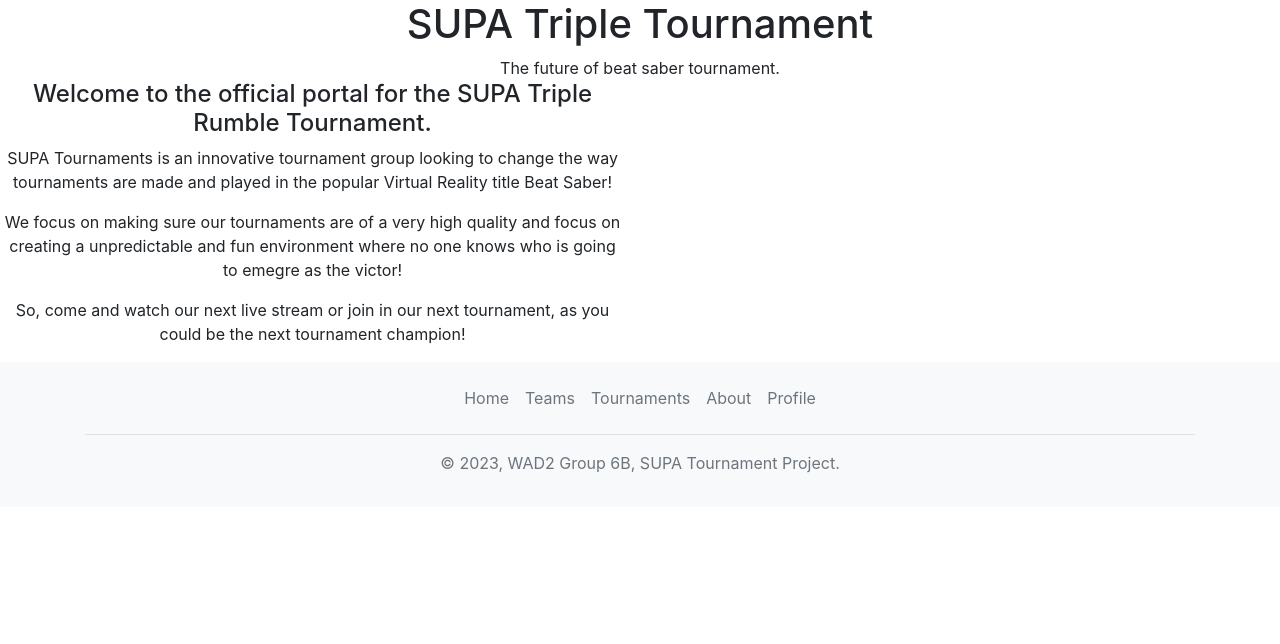
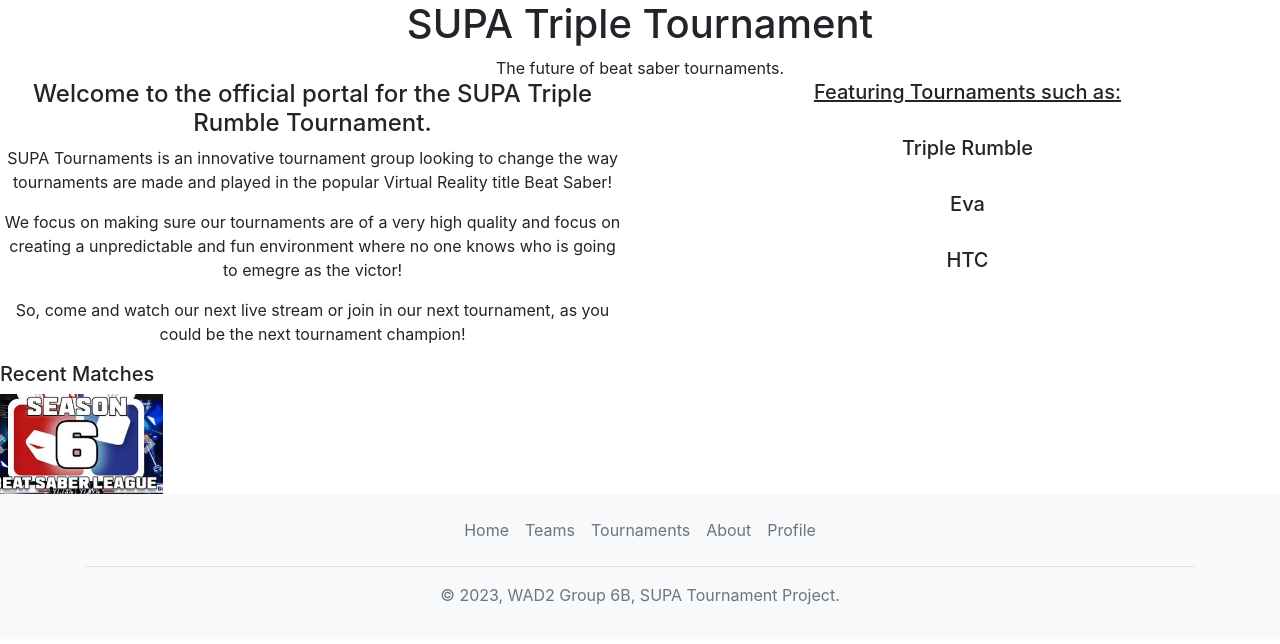
Before and after one commit to 2790004/WAD_2_Group_6B_Project, a Django app: page / in a window 1280 px wide. Shown: the part 66-710 px from the top of the page. Run offline with Django 4.2, Linux system fonts and the light colour scheme; the visitor is signed in with stand-in values (Sample User, id 1); some libraries are stand-ins or nearby versions.

Commit message:
updated homepage and added dropdown to base.html (#5)

```diff
--- a/SUPA_Triple_Rumble_Project/Templates/SUPA_Triple_Rumble_Tournament/base.html
+++ b/SUPA_Triple_Rumble_Project/Templates/SUPA_Triple_Rumble_Tournament/base.html
@@ -18,6 +18,9 @@
             {% endblock %}
         </title>
         <!-- Icon -->
+
+        <!--horizontal scrollable-->
+
 
     </head>
     <body>
@@ -45,6 +48,17 @@
                             <button type="button" class="btn btn-outline-primary me-2">Login</button>
                             <button type="button" class="btn btn-primary">Sign-up</button>
                         </div>
+
+                        <div class="dropdown">
+                            <button class="btn btn-secondary dropdown-toggle" type="button" id="dropdownMenuButton" data-toggle="dropdown" aria-haspopup="true" aria-expanded="false">
+                              Dropdown button
+                            </button>
+                            <div class="dropdown-menu" aria-labelledby="dropdownMenuButton">
+                              <a class="dropdown-item" >Season 6</a>
+                              <a class="dropdown-item" >Another action</a>
+                              <a class="dropdown-item" >Something else here</a>
+                            </div>
+                          </div>
                     {% else %}
                         <div class="dropdown text-end col-2">
                             <a href="{% url 'profile' %}" class="d-block link-dark text-decoration-none dropdown-toggle" data-bs-toggle="dropdown" aria-expanded="false">
--- a/SUPA_Triple_Rumble_Project/Templates/SUPA_Triple_Rumble_Tournament/homepage.html
+++ b/SUPA_Triple_Rumble_Project/Templates/SUPA_Triple_Rumble_Tournament/homepage.html
@@ -6,7 +6,7 @@
 {% block body %}
     <div class="title text-center">
         <h1>SUPA Triple Tournament</h1>
-        <h8 >The future of beat saber tournament.</h8>
+        <h8 >The future of beat saber tournaments.</h8>
     </div>
     <div class="b-example-divider bg-white"></div>
     <div class="row text-center">
@@ -19,10 +19,46 @@
             </span>
         </div>
         <div class="col">
-
+            <span>
+                <h5><u>Featuring Tournaments such as:</u></h5>
+                <br>
+                <h5>Triple Rumble</h5>
+                <br>
+                <h5>Eva</h5>
+                <br>
+                <h5>HTC</h5>
+            </span>
         </div>
     </div>
-    <div class="">
+
+    <div class="b-example-divider bg-white"></div>
+    <h5>Recent Matches</h5>
+    <div class="row text-bottom">
+        <br>
+        <div id="carouselExampleControls" class="carousel slide" data-ride="carousel">
+            <div class="carousel-inner">
+                <div class="carousel-item active">
+                <img class="d-block w-100" src="{% static 'images/vid1.jpg' %}" width="100px" height="100px" alt="First slide">
+                </div>
+                <div class="carousel-item">
+                <img class="d-block w-100" src="{% static 'images/vid2.jpg' %}" width="100px" height="100px" alt="Second slide">
+                </div>
+                <div class="carousel-item">
+                <img class="d-block w-100" src="{% static 'images/vid3.jpg' %}" alt="Third slide">
+                </div>
+                <div class="carousel-item">
+                <img class="d-block w-100" src="{% static 'images/vid4.jpg' %}" alt="Fourth slide">
+                </div>
+            </div>
+            <a class="carousel-control-prev" href="#carouselExampleControls" role="button" data-slide="prev">
+                <span class="carousel-control-prev-icon" aria-hidden="true"></span>
+                <span class="sr-only">Previous</span>
+            </a>
+            <a class="carousel-control-next" href="#carouselExampleControls" role="button" data-slide="next">
+                <span class="carousel-control-next-icon" aria-hidden="true"></span>
+                <span class="sr-only">Next</span>
+            </a>
+        </div>
 
     </div>
 {% endblock %}
```
Also changed, not shown: SUPA_Triple_Rumble_Project/SUPA_Triple_Rumble_Tournament/migrations/0002_auto_20230317_1037.py (added), SUPA_Triple_Rumble_Project/Static/images/vid1.jpg (added), SUPA_Triple_Rumble_Project/Static/images/vid2.jpg (added), SUPA_Triple_Rumble_Project/Static/images/vid3.jpg (added), SUPA_Triple_Rumble_Project/Static/images/vid4.jpg (added).
